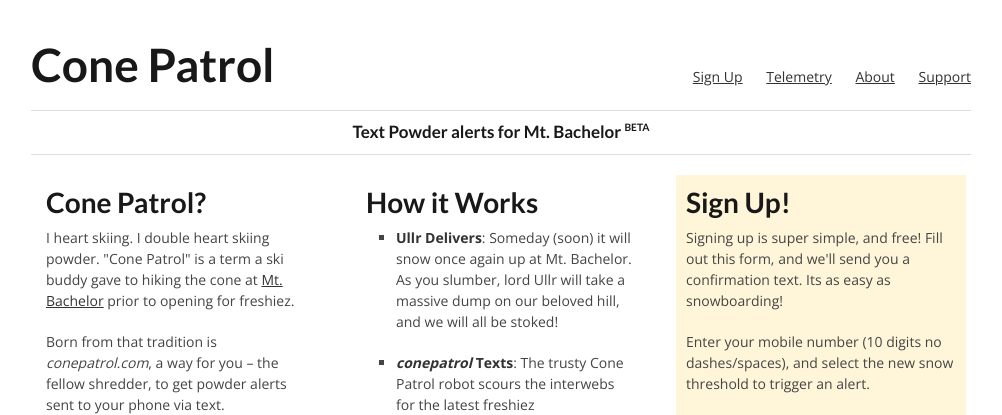
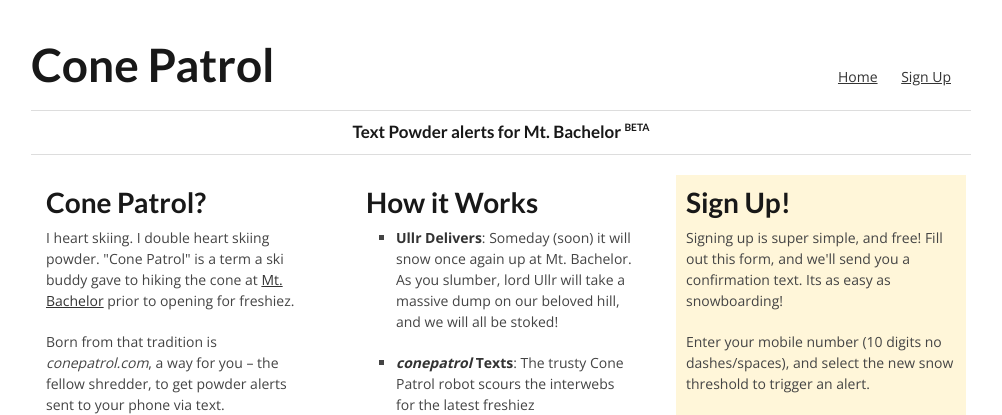
Before and after one commit to timmyc/freshies, a Rails app: page / in a window 1280 px wide. Shown: the top 415 px of the page, without its empty margins (139-1141 px from the left). Run offline with Rails 7, Linux system fonts and the light colour scheme; parts of the project's set-up code (start-up, migrations or seed data) failed here and were passed over; some libraries are stand-ins or nearby versions.

Commit message:
updating nav and cap

```diff
--- a/app/views/layouts/application.html.erb
+++ b/app/views/layouts/application.html.erb
@@ -31,10 +31,12 @@
     </div>
     <div class="eight columns">
       <ul class="nav">
-        <li><a href="#">Sign Up</a></li>
-        <li><a href="#">Telemetry</a></li>
-        <li><a href="#">About</a></li>
-        <li class="last"><a href="#">Support</a></li>
+        <li><a href="/">Home</a></li>
+        <% if !shredder_signed_in? -%>
+          <li><a href="<%= new_shredder_registration_url %>">Sign Up</a></li>
+        <% else -%>
+          <li><a href="<%= destroy_shredder_session_url %>">Log Out</a></li>
+        <% end -%>
       </ul>
     </div>
     <div class="sixteen columns"><div class="tagline"><h5>Text Powder alerts for Mt. Bachelor <sup>beta</sup></h5></div></div>
--- a/config/deploy.rb
+++ b/config/deploy.rb
@@ -14,6 +14,7 @@
   run "ln -nfs #{shared_path}/config/database.yml #{release_path}/config/"
   run "ln -nfs #{shared_path}/config/environments/production.rb #{release_path}/config/environments/"
   run "ln -nfs #{shared_path}/tmp/ #{release_path}/tmp/"
+  run "cd #{release_path} && bundle exec rake assets:precompile"
 end
 
 namespace :deploy do
```
